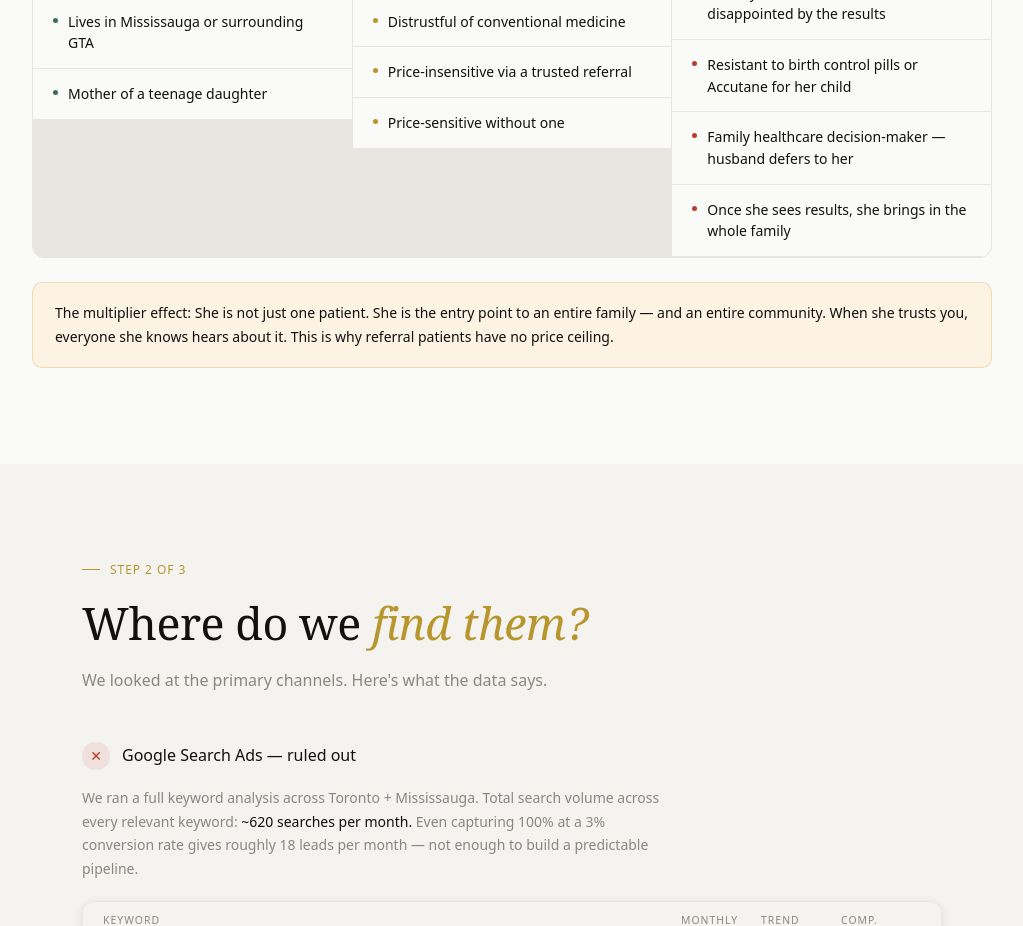
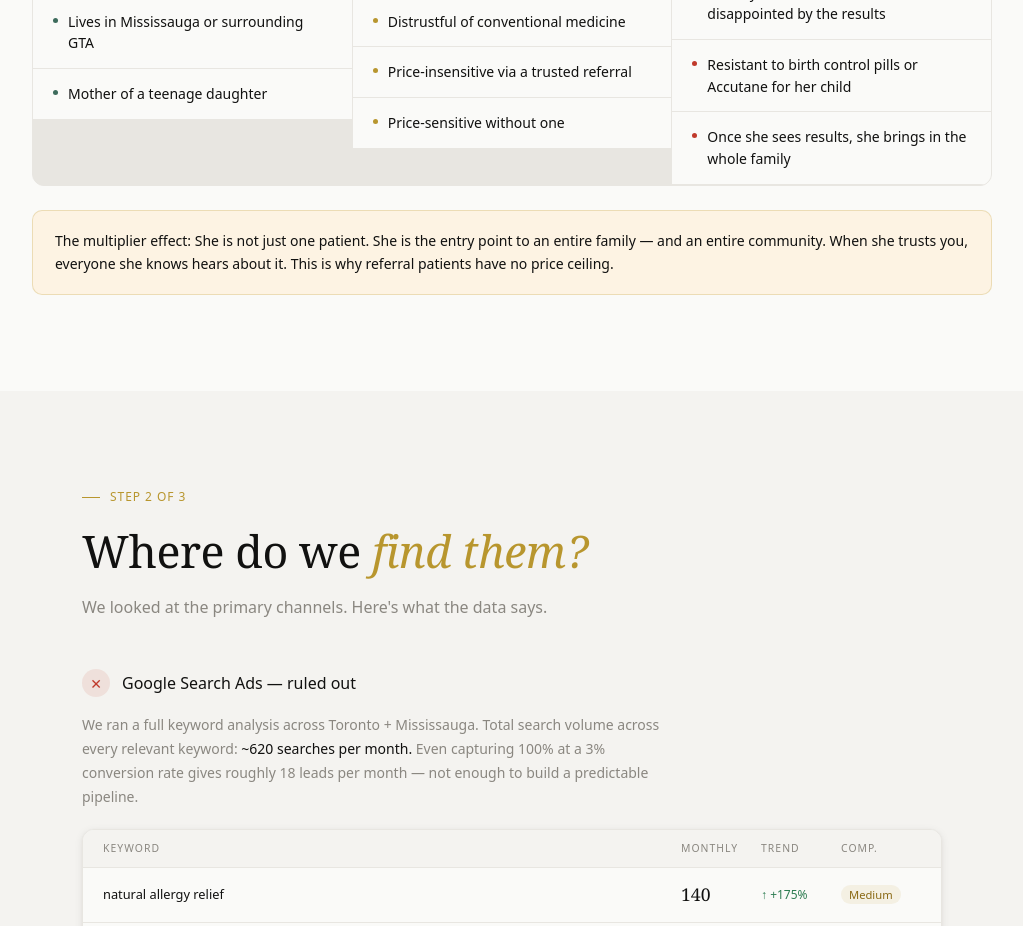
Before and after one commit to abhichandai/suri, a Next.js app: page / in a window 1280 px wide. Shown: the part 3360-4286 px from the top of the page, without its empty margins (128-1151 px from the left). Built offline with nearby package versions, Linux system fonts and the light colour scheme.

Commit message:
Remove 'husband defers to her' from ICA lived reality

```diff
--- a/app/page.tsx
+++ b/app/page.tsx
@@ -21,7 +21,6 @@ const ICA = {
     "Daughter dealing with acne, menstrual cramping, or hormonal issues",
     "Already tried conventional medicine — disappointed by the results",
     "Resistant to birth control pills or Accutane for her child",
-    "Family healthcare decision-maker — husband defers to her",
     "Once she sees results, she brings in the whole family",
   ],
 };
```
